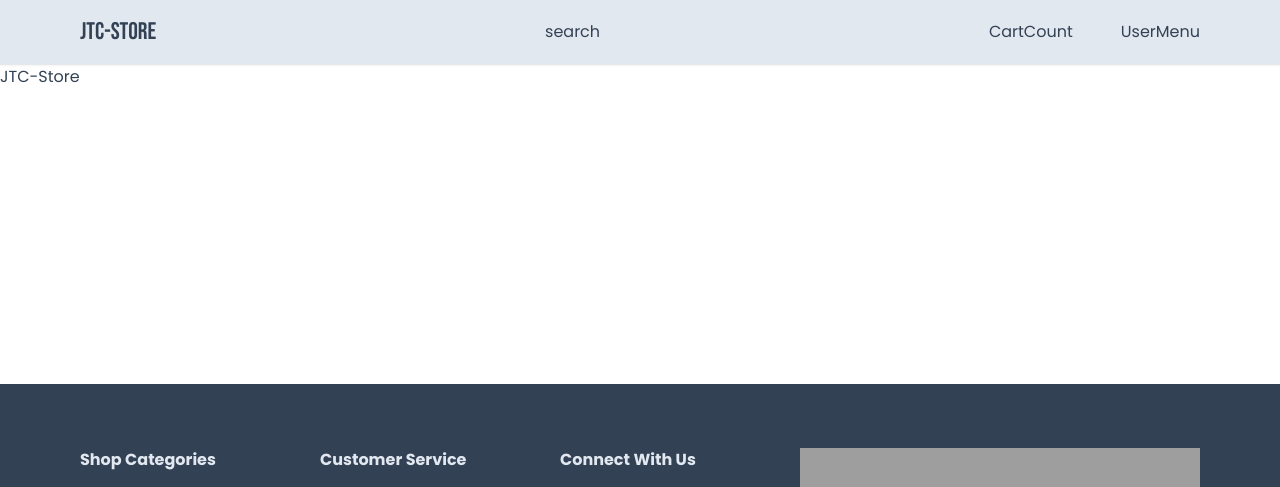
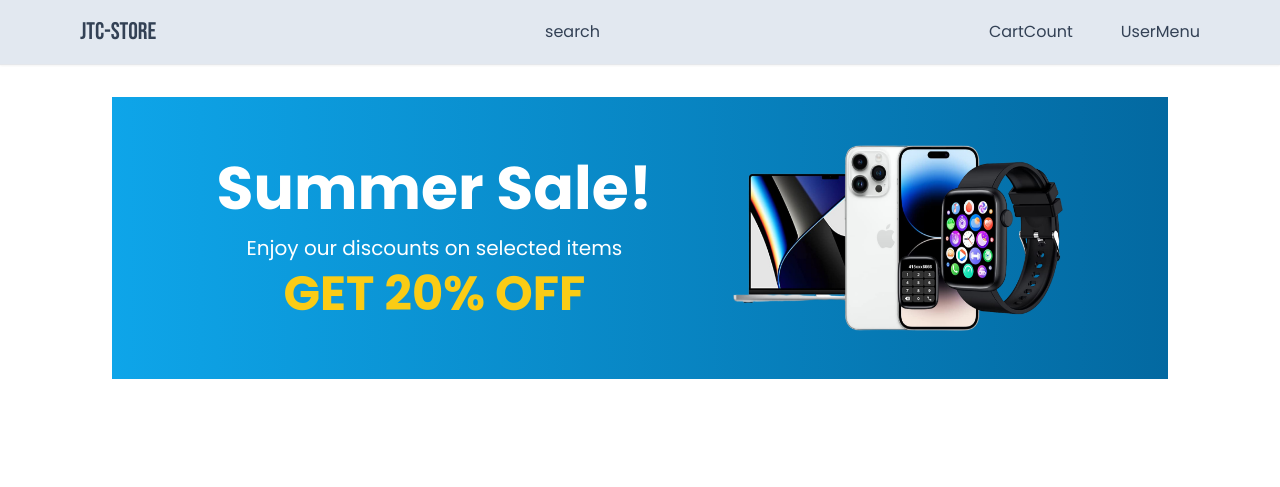
Before and after one commit to ittstevin/JTC-store, a Next.js app: page / in a window 1280 px wide. Shown: the top 487 px of the page. Built offline with nearby package versions, Linux system fonts and the light colour scheme; grey boxes are pictures that could not be loaded.

Commit message:
added a banner

```diff
--- /dev/null
+++ b/app/components/HomeBanner.tsx
@@ -0,0 +1,26 @@
+import Image from 'next/image';
+import React from 'react';
+
+const HomeBanner = () => {
+  return (
+    <div className="relative bg-gradient-to-r from-sky-500 to-sky-700 mb-8">
+      <div className="mx-auto px-8 py-12 flex flex-col gap-2 md:flex-row items-center justify-evenly">
+        <div className="mb-8 md:mb-0 text-center">
+          <h1 className="text-4xl md:text-6xl font-bold text-white mb-4">Summer Sale!</h1>
+          <p className="text-lg md:text-xl text-white mb-2">Enjoy our discounts on selected items</p>
+          <p className="text-2xl md:text-5xl text-yellow-400 font-bold">GET 20% OFF</p>
+        </div>
+        <div className="w-1/3 relative aspect-video">
+          <Image
+            src='/banner-image.png'
+            fill
+            alt="Home Banner Image"
+            className="object-container"
+          />
+        </div>
+      </div>
+    </div>
+  );
+};
+
+export default HomeBanner;
--- a/app/page.tsx
+++ b/app/page.tsx
@@ -1,5 +1,14 @@
+import Container from "./components/Container";
+import HomeBanner from "./components/HomeBanner";
+
 export default function Home() {
   return (
-    <div>JTC-Store</div>
+    <div className="p-8">
+      <Container>
+        <div>
+          <HomeBanner/>
+        </div>
+      </Container>
+    </div>
   )
 }
```
Also changed, not shown: public/banner-image.png (added).
